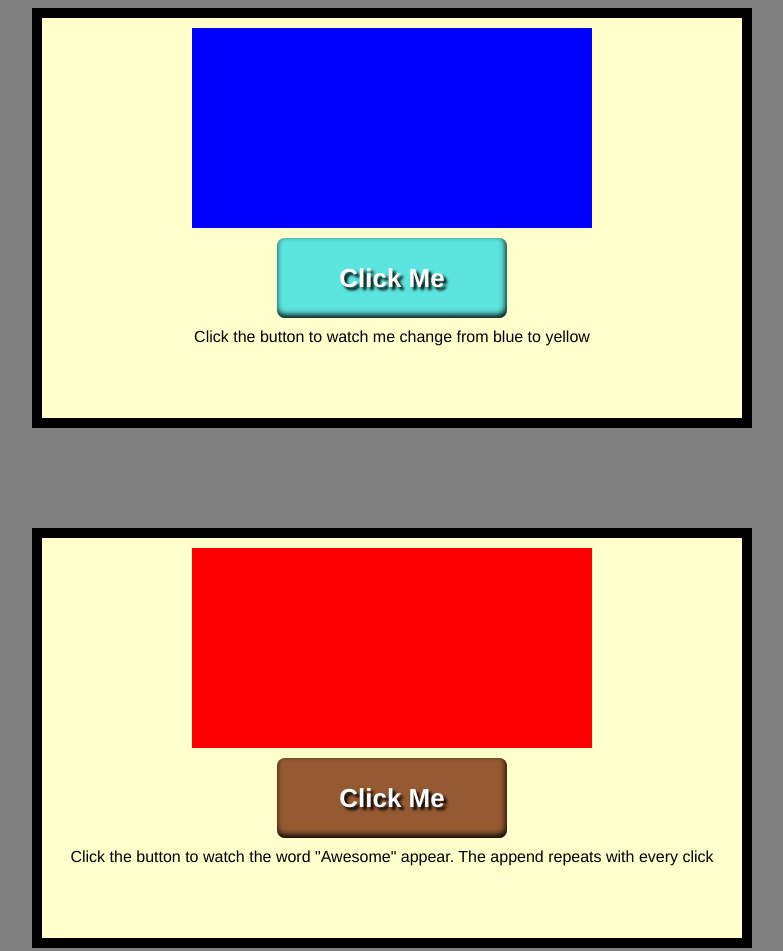
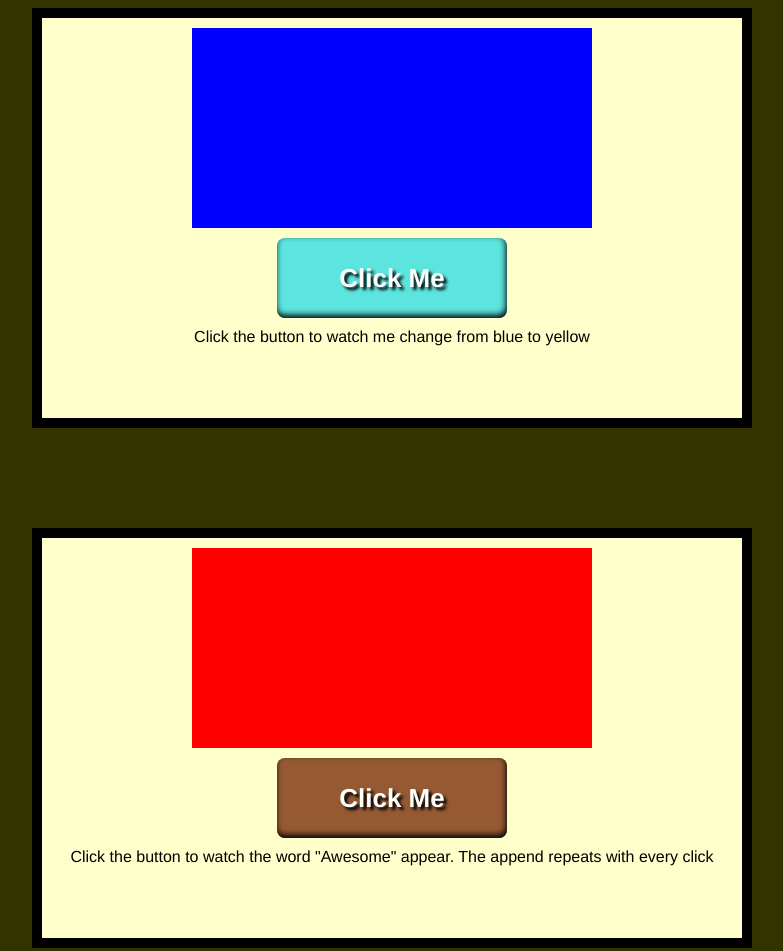
Before and after one commit to ageorgia79/15jsexamples, a website: page app/index.html in a window 1280 px wide. Shown: the top 951 px of the page, without its empty margins (292-1075 px from the left). Drawn offline with nearby package versions, Linux system fonts and the light colour scheme; files that its build step writes are made by us from their sources.

Commit message:
changebackground

```diff
--- a/app/styles/main.scss
+++ b/app/styles/main.scss
@@ -2,7 +2,7 @@
 // endbower
 
 body {
-    background: gray;
+    background: #333300;
     font-family: "Helvetica Neue", Helvetica, Arial, sans-serif;
     color: #333;
 }
```
Also changed, not shown: app/index.html (+1 -1 lines).
